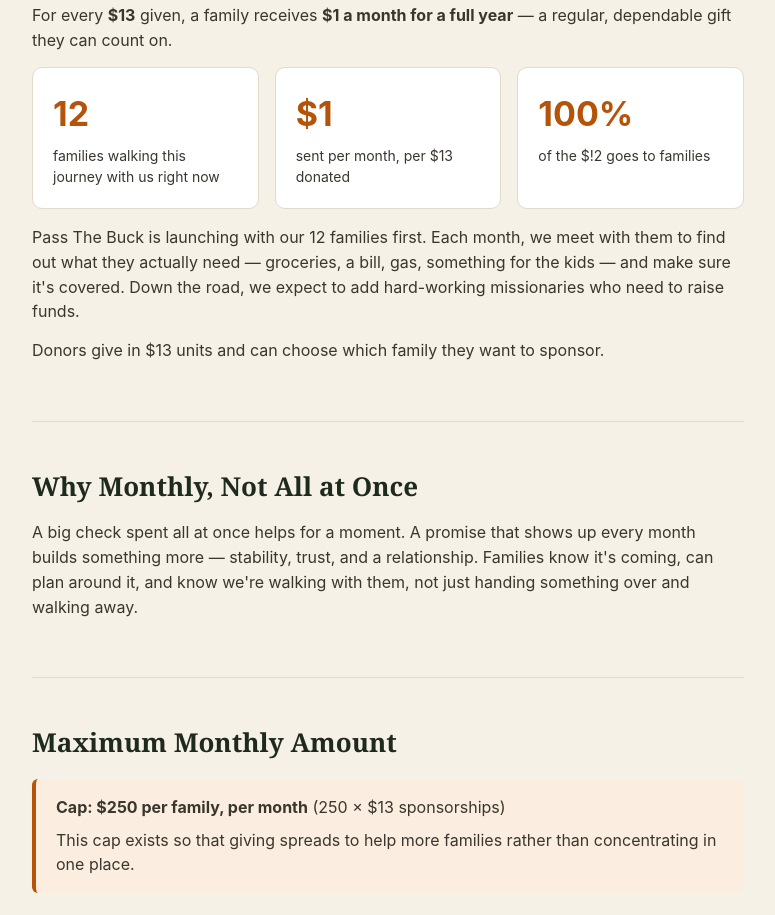
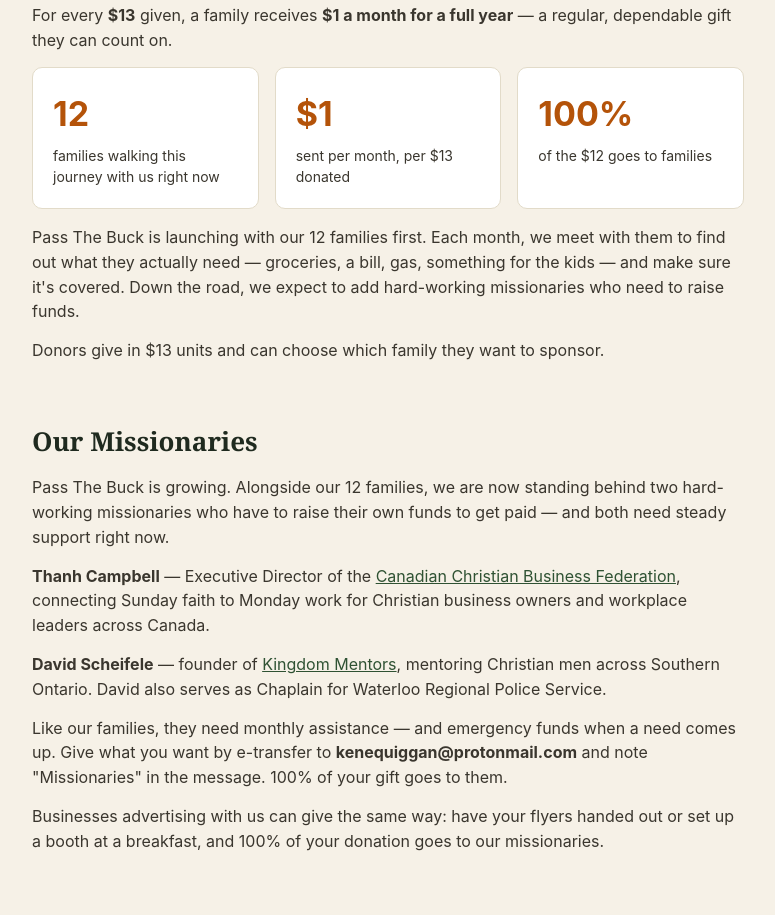
Before and after one commit to TheQ1230/CRLC, a plain HTML site: page pass-the-buck.html in a window 1280 px wide. Shown: the part 799-1714 px from the top of the page, without its empty margins (252-1027 px from the left). Drawn offline with Linux system fonts and the light colour scheme.

Commit message:
Fix typos and enhance back navigation in HTML

```diff
--- a/pass-the-buck.html
+++ b/pass-the-buck.html
@@ -124,10 +124,9 @@
 </head>
 <body>
 
-<div class="backbar"><a href="mens-group.html">&larr; Back to The Region of Waterloo Christian Men's Group page</a></div>
-
+<div class="backbar"><a href="mens-group.html">&larr; Back to The Region of Waterloo Christian Men's Group page</a> &nbsp;·&nbsp; <a href="#missionaries">Our Missionaries</a></div>
 <header class="hero">
-  <div class="eyebrow">A Region of Watherloo Christian Men's Group Ministry</div>
+  <div class="eyebrow">A Region of Waterloo Christian Men's Group Ministry</div>
   <h1>Pass The Buck Fundraiser</h1>
   <div class="sub">Every $13 donated $12 gives a family $1 a month, for a year.</div>
   <a class="flyer-btn" href="pass-the-buck-flyer.pdf" target="_blank">Download the printable flyer (PDF)</a>
@@ -147,10 +146,26 @@
   <div class="stats">
     <div class="stat"><div class="num">12</div><div class="label">families walking this journey with us right now</div></div>
     <div class="stat"><div class="num">$1</div><div class="label">sent per month, per $13 donated</div></div>
-    <div class="stat"><div class="num">100%</div><div class="label">of the $!2 goes to families</div></div>
+    <div class="stat"><div class="num">100%</div><div class="label">of the $12 goes to families</div></div>
   </div>
   <p style="margin-top:16px">Pass The Buck is launching with our 12 families first. Each month, we meet with them to find out what they actually need — groceries, a bill, gas, something for the kids — and make sure it's covered. Down the road, we expect to add hard-working missionaries who need to raise funds.</p>
   <p>Donors give in $13 units and can choose which family they want to sponsor.</p>
+
+<section id="missionaries">
+
+<h2>Our Missionaries</h2>
+
+<p>Pass The Buck is growing. Alongside our 12 families, we are now standing behind two hard-working missionaries who have to raise their own funds to get paid — and both need steady support right now.</p>
+
+<p><strong>Thanh Campbell</strong> — Executive Director of the <a href="https://www.ccbf.org/">Canadian Christian Business Federation</a>, connecting Sunday faith to Monday work for Christian business owners and workplace leaders across Canada.</p>
+
+<p><strong>David Scheifele</strong> — founder of <a href="https://www.kingdommentors.com/">Kingdom Mentors</a>, mentoring Christian men across Southern Ontario. David also serves as Chaplain for Waterloo Regional Police Service.</p>
+
+<p>Like our families, they need monthly assistance — and emergency funds when a need comes up. Give what you want by e-transfer to <strong>kenequiggan@protonmail.com</strong> and note "Missionaries" in the message. 100% of your gift goes to them.</p>
+
+<p>Businesses advertising with us can give the same way: have your flyers handed out or set up a booth at a breakfast, and 100% of your donation goes to our missionaries.</p>
+
+</section>
 </section>
 
 <section>
```
